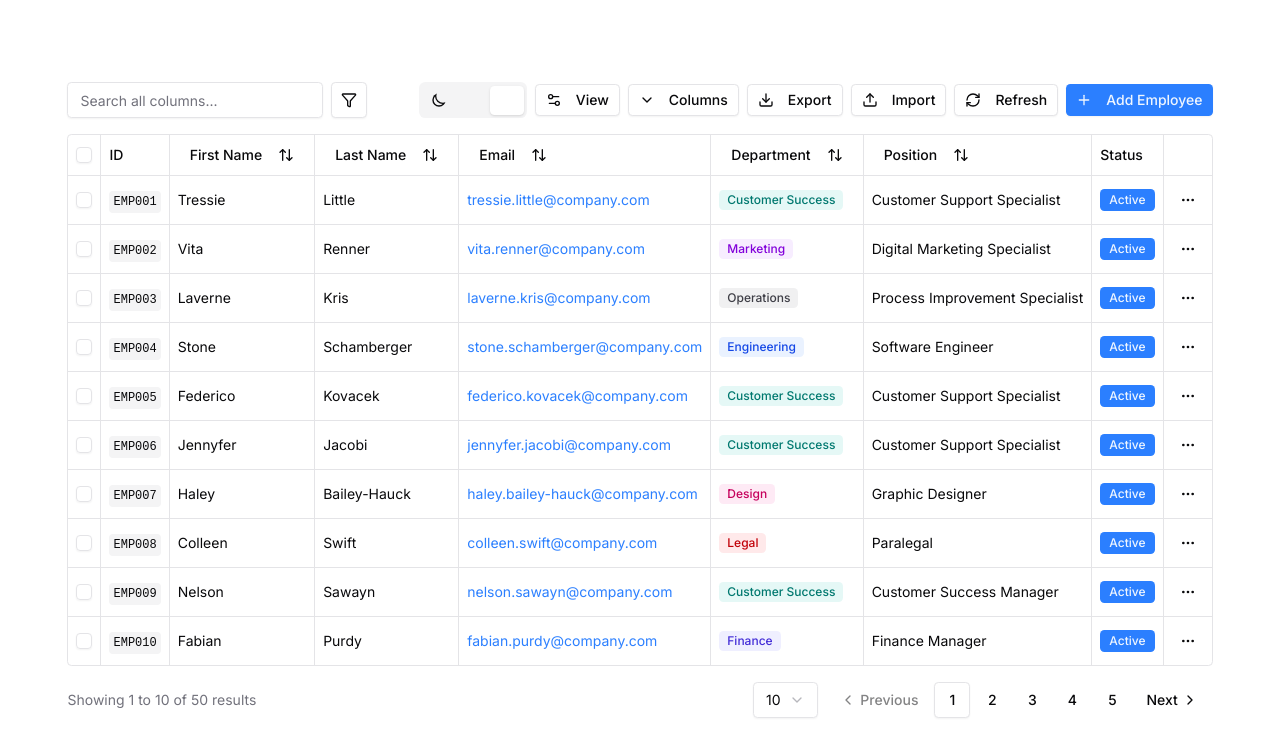
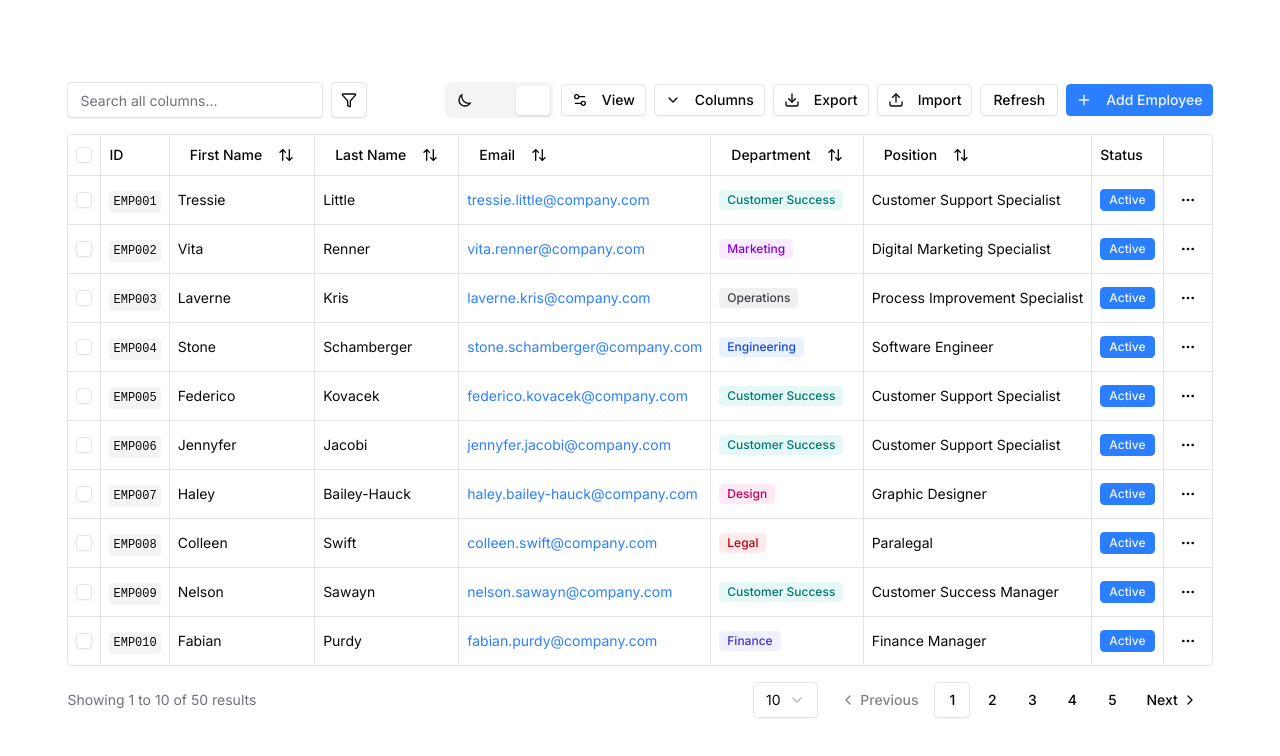
Before and after one commit to AbhilashMadi/dynamic-table, a Next.js app: page / in a window 1280 px wide. Shown: the top 756 px of the page. Built offline with nearby package versions, Linux system fonts and the light colour scheme; a web font is replaced by a local one.

Commit message:
fix: icons

```diff
--- a/app/(employees)/table-toolbar.tsx
+++ b/app/(employees)/table-toolbar.tsx
@@ -5,16 +5,15 @@ import {
   Download,
   Filter,
   Plus,
-  RefreshCw,
   Settings2,
-  Upload,
+  Upload
 } from "lucide-react";
 
 import { useEffect, useState } from "react";
 
 import { useTheme } from "next-themes";
 
-import RestoreIcon, { MoonIcon, SunIcon } from "@/components/icons";
+import RestoreIcon, { MoonIcon, SpinnerIcon, SunIcon } from "@/components/icons";
 import { Button } from "@/components/ui/button";
 import {
   DropdownMenu,
@@ -37,7 +36,6 @@ import {
   SheetTrigger,
 } from "@/components/ui/sheet";
 import { Tabs, TabsList, TabsTrigger } from "@/components/ui/tabs";
-import { cn } from "@/lib/utils";
 
 import { AdvancedFilters } from "./advanced-filters";
 
@@ -253,11 +251,8 @@ export function TableToolbar({
             variant="outline"
             size="sm"
             onClick={onRefresh}
-            disabled={isLoading}
-          >
-            <RefreshCw
-              className={cn("mr-2 h-4 w-4", isLoading && "animate-spin")}
-            />
+            disabled={isLoading}>
+            {isLoading && <SpinnerIcon />}
             Refresh
           </Button>
         )}
--- a/components/icons.tsx
+++ b/components/icons.tsx
@@ -38,3 +38,9 @@ export function DeleteIcon(props: SVGProps<SVGSVGElement>) {
     <svg xmlns="http://www.w3.org/2000/svg" width="1em" height="1em" viewBox="0 0 24 24" {...props}>{/* Icon from Solar by 480 Design - https://creativecommons.org/licenses/by/4.0/ */}<g fill="none" stroke="currentColor" strokeWidth="1.5"><path strokeLinecap="round" d="M20.5 6h-17m15.333 2.5l-.46 6.9c-.177 2.654-.265 3.981-1.13 4.79s-2.195.81-4.856.81h-.774c-2.66 0-3.99 0-4.856-.81c-.865-.809-.953-2.136-1.13-4.79l-.46-6.9" /><path strokeLinecap="round" d="m9.5 11l.5 5m4.5-5l-.5 5" opacity=".5" /><path d="M6.5 6h.11a2 2 0 0 0 1.83-1.32l.034-.103l.097-.291c.083-.249.125-.373.18-.479a1.5 1.5 0 0 1 1.094-.788C9.962 3 10.093 3 10.355 3h3.29c.262 0 .393 0 .51.019a1.5 1.5 0 0 1 1.094.788c.055.106.097.23.18.479l.097.291A2 2 0 0 0 17.5 6" opacity=".5" /></g></svg>
   )
 }
+
+export function SpinnerIcon(props: SVGProps<SVGSVGElement>) {
+  return (
+    <svg xmlns="http://www.w3.org/2000/svg" width="1em" height="1em" viewBox="0 0 24 24" {...props}>{/* Icon from SVG Spinners by Utkarsh Verma - https://github.com/n3r4zzurr0/svg-spinners/blob/main/LICENSE */}<g><rect width="2" height="5" x="11" y="1" fill="currentColor" opacity=".14" /><rect width="2" height="5" x="11" y="1" fill="currentColor" opacity=".29" transform="rotate(30 12 12)" /><rect width="2" height="5" x="11" y="1" fill="currentColor" opacity=".43" transform="rotate(60 12 12)" /><rect width="2" height="5" x="11" y="1" fill="currentColor" opacity=".57" transform="rotate(90 12 12)" /><rect width="2" height="5" x="11" y="1" fill="currentColor" opacity=".71" transform="rotate(120 12 12)" /><rect width="2" height="5" x="11" y="1" fill="currentColor" opacity=".86" transform="rotate(150 12 12)" /><rect width="2" height="5" x="11" y="1" fill="currentColor" transform="rotate(180 12 12)" /><animateTransform attributeName="transform" calcMode="discrete" dur="0.75s" repeatCount="indefinite" type="rotate" values="0 12 12;30 12 12;60 12 12;90 12 12;120 12 12;150 12 12;180 12 12;210 12 12;240 12 12;270 12 12;300 12 12;330 12 12;360 12 12" /></g></svg>
+  )
+}
--- a/env/index.ts
+++ b/env/index.ts
@@ -6,9 +6,12 @@ export const env = createEnv({
     MONGODB_URL: z.url(),
     DB_NAME: z.string().min(1),
   },
-  client: {},
+  client: {
+    NEXT_PUBLIC_APP_BASE_URL: z.url(),
+  },
   runtimeEnv: {
     MONGODB_URL: process.env.MONGODB_URL,
     DB_NAME: process.env.DB_NAME,
+    NEXT_PUBLIC_APP_BASE_URL: process.env.NEXT_PUBLIC_APP_BASE_URL,
   },
 });
```
